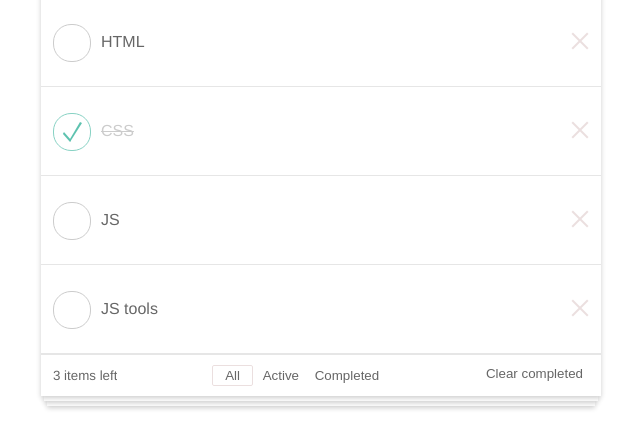
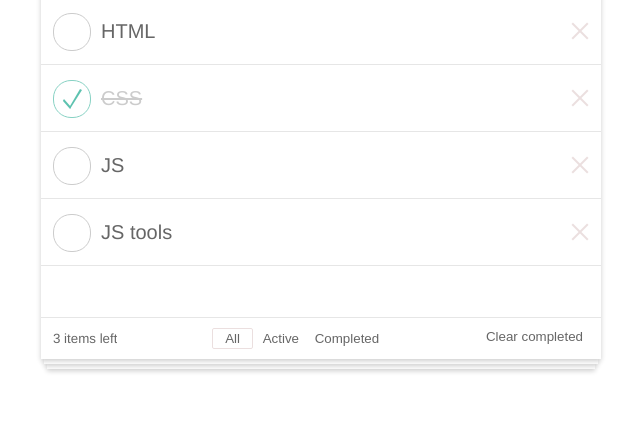
Before and after one commit to ok-technopolis/Burmistrov_Mikhail, a website: page public/index.html in a window 1280 px wide. Shown: the part 144-592 px from the top of the page, without its empty margins (319-959 px from the left). Drawn offline with nearby package versions, Linux system fonts and the light colour scheme; files that its build step writes are made by us from their sources.

Commit message:
Fix todo-item text styles

```diff
--- a/src/styles/project/todos-list/todos-item.scss
+++ b/src/styles/project/todos-list/todos-item.scss
@@ -2,12 +2,10 @@
 @import "../../config/mixins/clearfix";
 
 
-$todo-item-height: 64px;
 $c-todo-item-hover: #fafafa;
 
 .todo-item {
 	padding: $offset_3x;
-	min-height: $todo-item-height;
 	font-family: $font-main;
 	border-bottom: 1px solid $c-common-border;
 	color: $c-gray;
@@ -41,7 +39,7 @@ $c-todo-item-hover: #fafafa;
 		width: 18px;
 		height: 18px;
 		margin-top: $offset_3x;
-        margin-bottom: $offset_6x;
+        margin-bottom: $offset_3x;
 		float: right;
 
 		order: 50;
@@ -75,8 +73,10 @@ $c-todo-item-hover: #fafafa;
         order: 10;
         }
         .todo-item_text {
-            padding: 0 $offset_3x;
+            padding: $offset $offset_3x;
             word-break: break-all;
+            font-size: $fs_x-large;
+            line-height: $lh_x-large;
             overflow: hidden;
             }
             .todo-item.__ready .todo-item_text {
```
